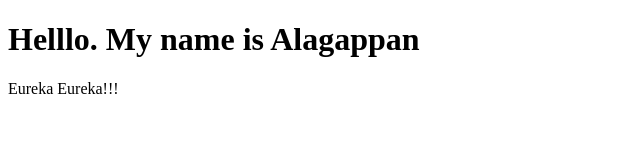
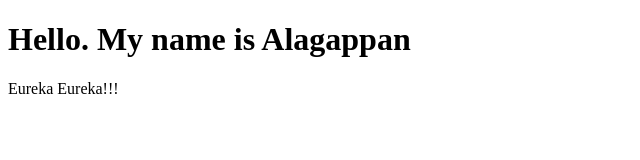
Before and after one commit to Algates693/Trial, a plain HTML site: page index.html in a window 1280 px wide. Shown: the whole page, without its empty margins (0-640 px from the left). Drawn offline with Linux system fonts and the light colour scheme.

Commit message:
Edited HTML File

```diff
--- a/index.html
+++ b/index.html
@@ -6,7 +6,7 @@
     <title>My Name</title>
 </head>
 <body>
-    <h1>Helllo. My name is Alagappan</h1>
+    <h1>Hello. My name is Alagappan</h1>
     <p>Eureka Eureka!!!</p>
 </body>
 </html>
```
